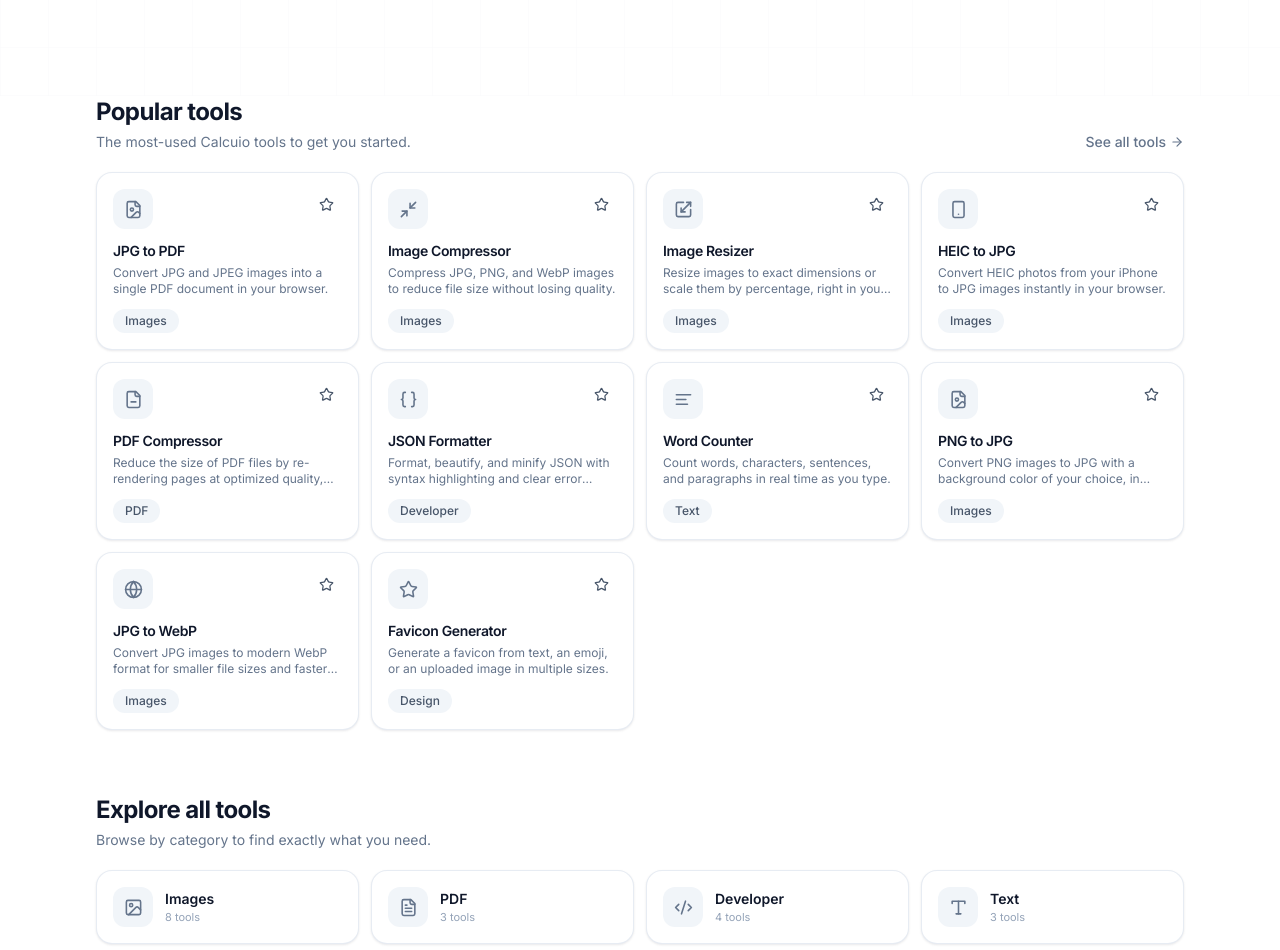
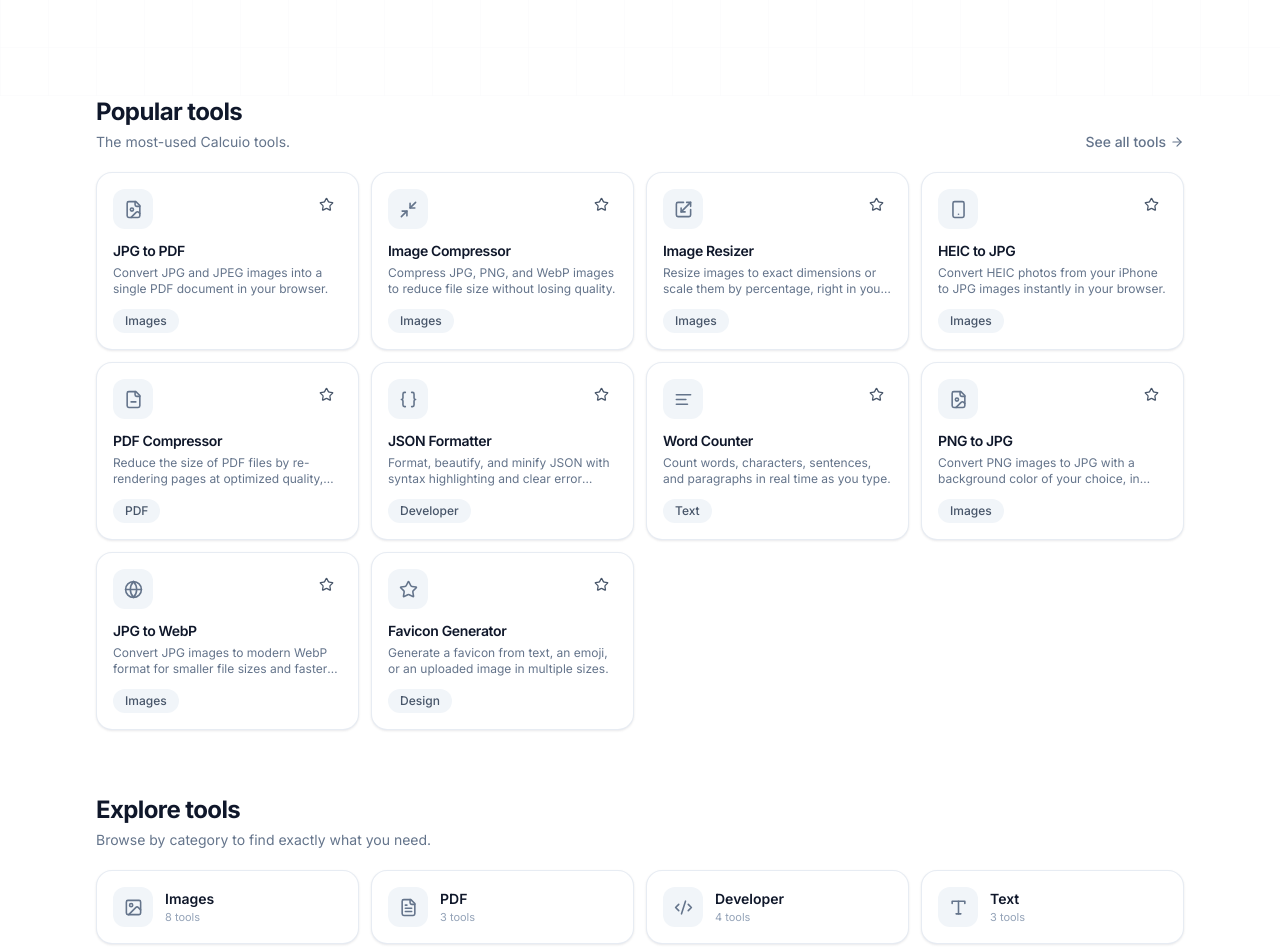
Before and after one commit to calcuio/calcuio, a React (Vite) app: page / in a window 1280 px wide. Shown: the part 482-1432 px from the top of the page. Built offline with nearby package versions, Linux system fonts and the light colour scheme.

Commit message:
Update popular tools section description

```diff
--- a/src/i18n/translations.ts
+++ b/src/i18n/translations.ts
@@ -48,8 +48,8 @@
     'Fast, private, and easy-to-use tools for images, PDFs, text, developers, creators, and everyday tasks.',
   'home.search.prompt': 'What do you need to do?',
   'home.popular': 'Popular tools',
-  'home.popular.sub': 'The most-used Calcuio tools to get you started.',
-  'home.categories': 'Explore all tools',
+  'home.popular.sub': 'The most-used Calcuio tools.',
+  'home.categories': 'Explore tools',
   'home.categories.sub': 'Browse by category to find exactly what you need.',
   'home.recent': 'Recently used',
   'home.recent.sub': 'Pick up where you left off.',
```
